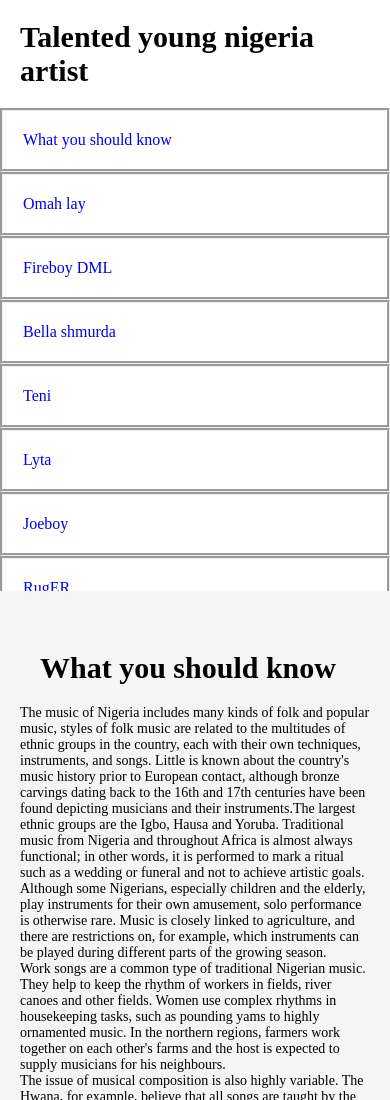
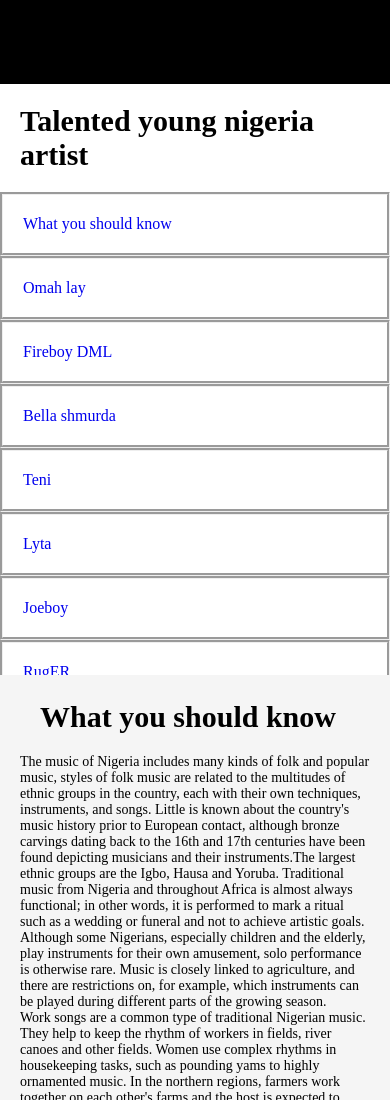
Before and after one commit to bauerjohnson/documentation-page, a plain HTML site: page index.html in a window 390 px wide. Shown: the top 1100 px of the page. Drawn offline with Linux system fonts and the light colour scheme.

Commit message:
document

```diff
--- a/index.html
+++ b/index.html
@@ -19,6 +19,7 @@
     <title>technical Documentation Page</title>
 </head>
 <body>
+    <div class="container"></div>
 
     <nav id="navbar">
         <header>Talented young nigeria artist</header>
@@ -36,6 +37,9 @@
          <li> <a href="#Mayorkun" class="nav-link">Mayorkun</a></li>
 
         </nav>
+
+
+
 
 
     <main id="main-doc">
--- a/styles.css
+++ b/styles.css
@@ -11,6 +11,14 @@
     background-color: whitesmoke;
 
 
+
+}
+
+.container {
+  height: 10%;
+  width: auto;
+  background-color: black;
+  padding: 20px 0;
 }
 
 
@@ -59,6 +67,7 @@
 
 
 #main-doc  {
+
   width: 990px;
   margin: 0 0 0 300px;
 }
@@ -90,7 +99,7 @@
   #main-doc  {
     position: relative;
     width: 100%;
-   margin: 60px 0 0 0;
+   margin: 25px 0 0 0;
    padding: 0 20px 0 20px;
   }
 
```
